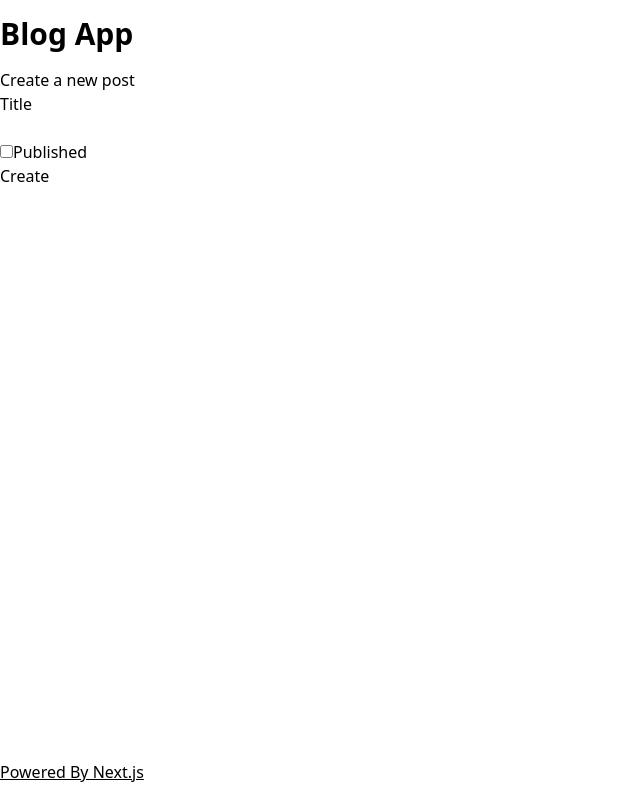
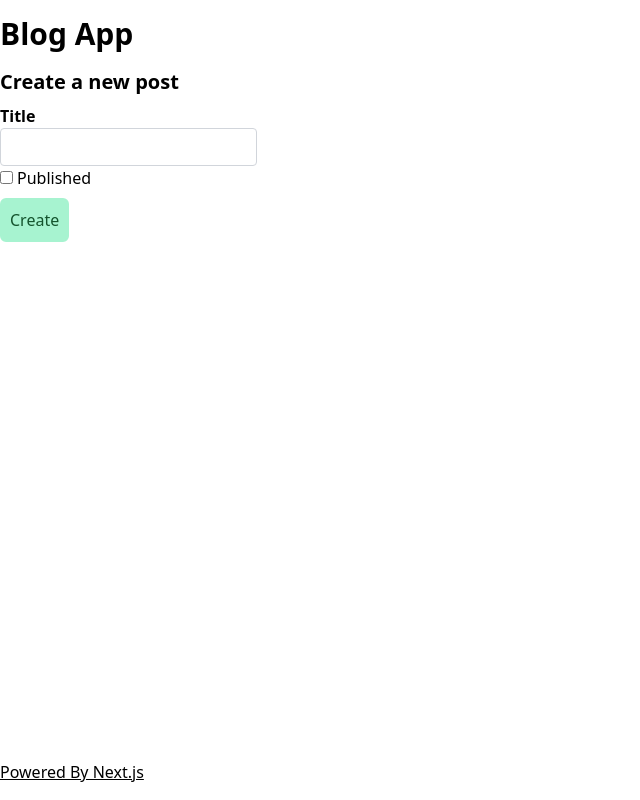
Before and after one commit to mmyoji/playground, a Next.js app in the folder apps/nextjs/: page /posts/new in a window 1280 px wide. Shown: the whole page, without its empty margins (0-640 px from the left). Built offline with nearby package versions, Linux system fonts and the light colour scheme.

Commit message:
style(apps/nextjs): Style forms

```diff
--- a/apps/nextjs/components/post/form.tsx
+++ b/apps/nextjs/components/post/form.tsx
@@ -1,5 +1,10 @@
 import { type FormEventHandler, useState } from "react";
 import { toast } from "react-toastify";
+
+import { Checkbox } from "@/components/shared/checkbox";
+import { Label } from "@/components/shared/label";
+import { SubmitButton } from "@/components/shared/submit-button";
+import { TextInput } from "@/components/shared/text-input";
 
 export type IOnSubmit = (
   args: {
@@ -42,39 +47,34 @@ export function PostForm({ buttonText, init, onSubmit }: Props) {
   };
 
   return (
-    <form onSubmit={handleSubmit}>
+    <form onSubmit={handleSubmit} className="my-2">
       <div>
-        <label htmlFor="title">Title</label>
+        <Label htmlFor="title">Title</Label>
         <br />
-        <input
-          name="title"
+        <TextInput
           id="title"
-          data-testid="title"
           value={formData.title}
           required
-          onChange={({ target: { value } }) => {
+          onChange={(value) => {
             setFormData((prev) => ({ ...prev, title: value }));
           }}
         />
       </div>
 
       <div>
-        <label htmlFor="published">
-          <input
-            type="checkbox"
-            name="published"
+        <Checkbox
           id="published"
-            data-testid="published"
           checked={formData.published}
+          label="Published"
           onChange={() => {
             setFormData((prev) => ({ ...prev, published: !prev.published }));
           }}
         />
-          Published
-        </label>
       </div>
 
-      <input type="submit" data-testid="submit" value={buttonText} />
+      <div className="my-2">
+        <SubmitButton label={buttonText} />
+      </div>
     </form>
   );
 }
--- /dev/null
+++ b/apps/nextjs/components/shared/checkbox.tsx
@@ -0,0 +1,25 @@
+interface Props {
+  id: string;
+  name?: string;
+  checked: boolean;
+  onChange: () => void;
+  label: string;
+}
+
+export function Checkbox({ id, name, checked, onChange, label }: Props) {
+  return (
+    <label htmlFor={id}>
+      <input
+        type="checkbox"
+        name={name ?? id}
+        id={id}
+        data-testid={id}
+        checked={checked}
+        onChange={() => {
+          onChange();
+        }}
+      />
+      <span className="ml-1">{label}</span>
+    </label>
+  );
+}
--- /dev/null
+++ b/apps/nextjs/components/shared/label.tsx
@@ -0,0 +1,10 @@
+import { ReactNode } from "react";
+
+interface Props {
+  htmlFor: string;
+  children: ReactNode;
+}
+
+export function Label({ htmlFor, children }: Props) {
+  return <label htmlFor={htmlFor} className="font-bold">{children}</label>;
+}
--- /dev/null
+++ b/apps/nextjs/components/shared/submit-button.tsx
@@ -0,0 +1,14 @@
+interface Props {
+  label: string;
+}
+
+export function SubmitButton({ label }: Props) {
+  return (
+    <input
+      type="submit"
+      data-testid="submit"
+      value={label}
+      className="p-2 text-green-900 hover:text-green-700 bg-emerald-200 hover:bg-emerald-100 rounded-md border-2 border-solid border-emerald-200 hover:border-emerald-100"
+    />
+  );
+}
--- /dev/null
+++ b/apps/nextjs/components/shared/text-input.tsx
@@ -0,0 +1,23 @@
+interface Props {
+  id: string;
+  name?: string;
+  onChange: (value: string) => void;
+  value: string;
+  required?: boolean;
+}
+
+export function TextInput({ id, name, value, onChange, required }: Props) {
+  return (
+    <input
+      name={name ?? id}
+      id={id}
+      data-testid={id}
+      value={value}
+      required={required ?? false}
+      onChange={({ target: { value } }) => {
+        onChange(value);
+      }}
+      className="px-3 py-1.5 border border-solid border-gray-300 rounded"
+    />
+  );
+}
--- /dev/null
+++ b/apps/nextjs/components/shared/title.tsx
@@ -0,0 +1,9 @@
+import { ReactNode } from "react";
+
+interface Props {
+  children: ReactNode;
+}
+
+export function Title({ children }: Props) {
+  return <h1 className="font-bold text-xl">{children}</h1>;
+}
--- a/apps/nextjs/pages/posts/[id]/edit.tsx
+++ b/apps/nextjs/pages/posts/[id]/edit.tsx
@@ -5,6 +5,7 @@ import { NextPageWithMetadata } from "@/app-env";
 import { Layout } from "@/components/layout/layout";
 import { IOnSubmit, PostForm } from "@/components/post/form";
 import { Link } from "@/components/shared/link";
+import { Title } from "@/components/shared/title";
 import { Toast } from "@/components/shared/toast";
 import { postQuery } from "@/lib/post.query";
 import { Params } from "@/lib/post.validator";
@@ -65,7 +66,7 @@ const EditPostPage: NextPageWithMetadata<Props> = (
         &lt; Back
       </Link>
 
-      <h1>{title}</h1>
+      <Title>{title}</Title>
 
       <PostForm
         init={{ title, published }}
--- a/apps/nextjs/pages/posts/new.tsx
+++ b/apps/nextjs/pages/posts/new.tsx
@@ -3,6 +3,7 @@ import { toast } from "react-toastify";
 import { NextPageWithMetadata } from "@/app-env";
 import { Layout } from "@/components/layout/layout";
 import { IOnSubmit, PostForm } from "@/components/post/form";
+import { Title } from "@/components/shared/title";
 import { Toast } from "@/components/shared/toast";
 import { Params } from "@/lib/post.validator";
 import { command } from "@/lib/request";
@@ -24,7 +25,7 @@ const NewPostPage: NextPageWithMetadata<{}> = () => {
 
   return (
     <Layout>
-      <h1>{title}</h1>
+      <Title>{title}</Title>
       <PostForm onSubmit={onSubmit} buttonText="Create" />
       <Toast />
     </Layout>
```
Also changed, not shown: 1 other file (tests, documents, lock files or other folders). Lines whose indentation alone changed are shown as unchanged.
